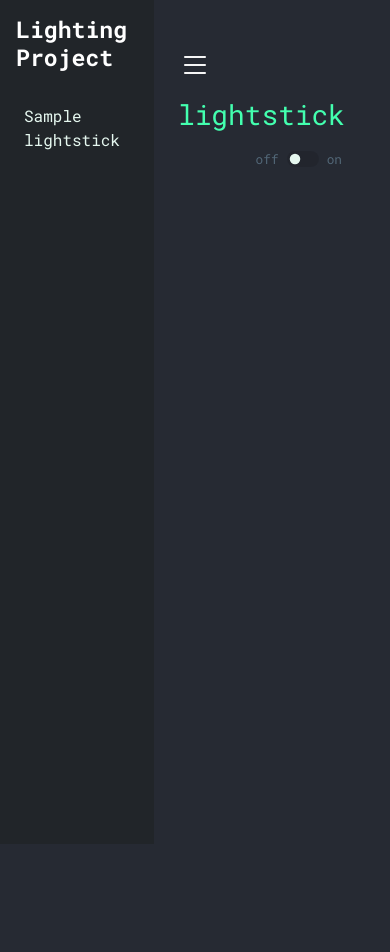
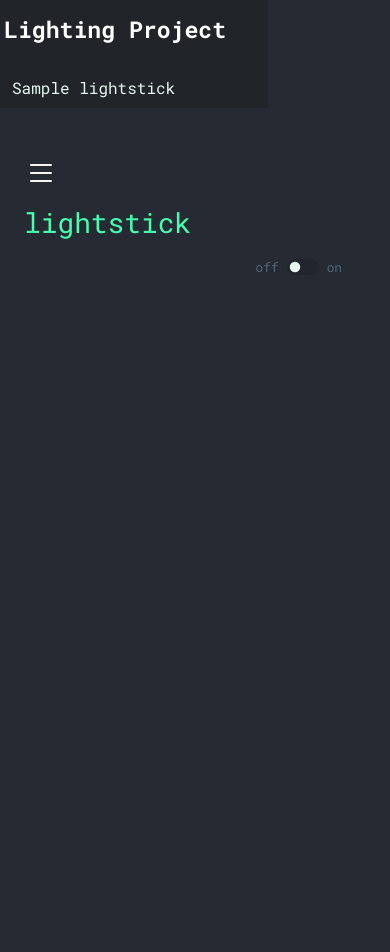
Before and after one commit to ZeeHatcher/lighting-project, a Flask app: template web_app/templates/index.html in a window 390 px wide. Before the commit the page ends 165 px from the top, so only its background shows below. Run offline with Flask 2, Linux system fonts and the light colour scheme; the template is opened without the code that fills it: most values are stand-ins (such as "Sample title", 1, 10 or a date in 2020); parts of the project's set-up code (start-up, migrations or seed data) failed here and were passed over; some libraries are stand-ins or nearby versions.

Commit message:
AdUpdated sidebar

```diff
--- a/web_app/templates/index.html
+++ b/web_app/templates/index.html
@@ -19,9 +19,9 @@
 
   <body>
     {% if lightsticks|length > 0 %}
-    <div class="d-flex justify-content-around">
+    <div class="row">
       <!--Sidebar-->
-			<div id="sidebar" class="d-flex flex-column bg-dark">
+      <div id="sidebar" class="d-flex flex-column bg-dark col-sm-auto p-0">
           <h3 class="p-3 coloured"><b>Lighting Project</b></h3>
           <ul class="list-group d-flex">
             {% for lightstick in lightsticks %}
@@ -31,6 +31,7 @@
             {% endfor %}
           </ul>
       </div>
+      <div class="d-flex justify-content-around col">
         <div id="content" class="content p-4">
           <header>
             <div class="row">
@@ -152,6 +153,7 @@
 
           <footer>
           </footer>
+        </div>
       </div>
     </div>
 
```
Lines whose indentation alone changed are shown as unchanged.
